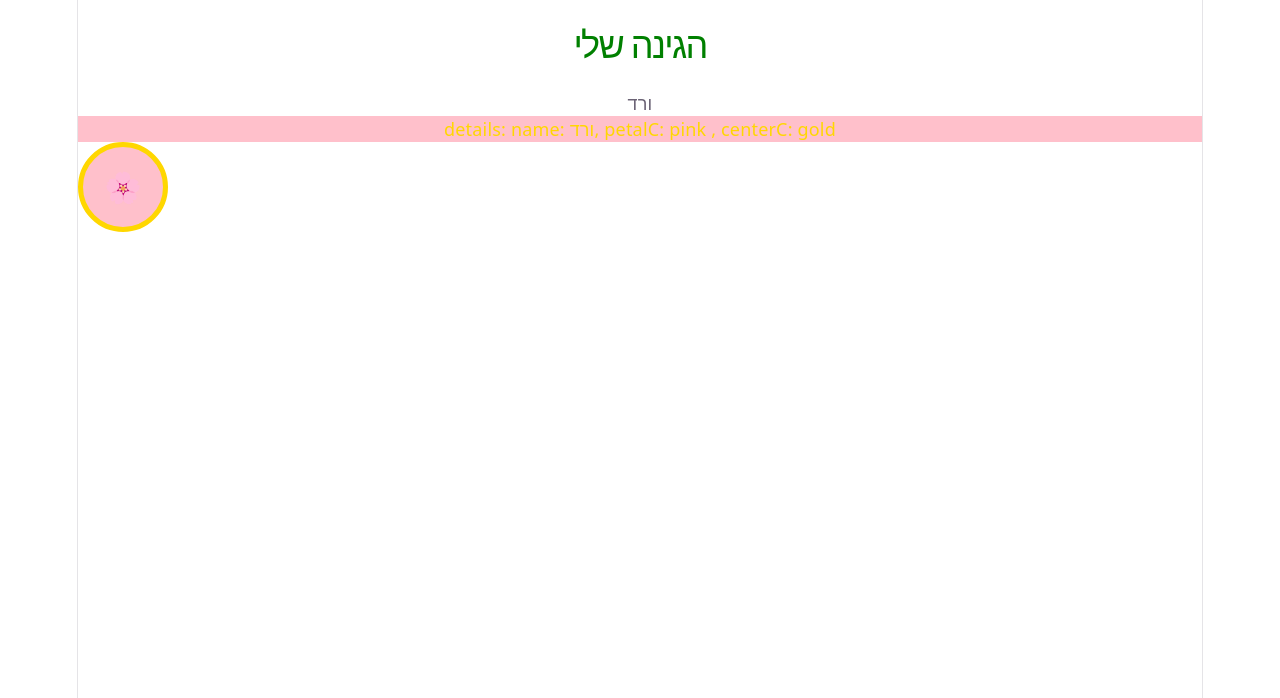
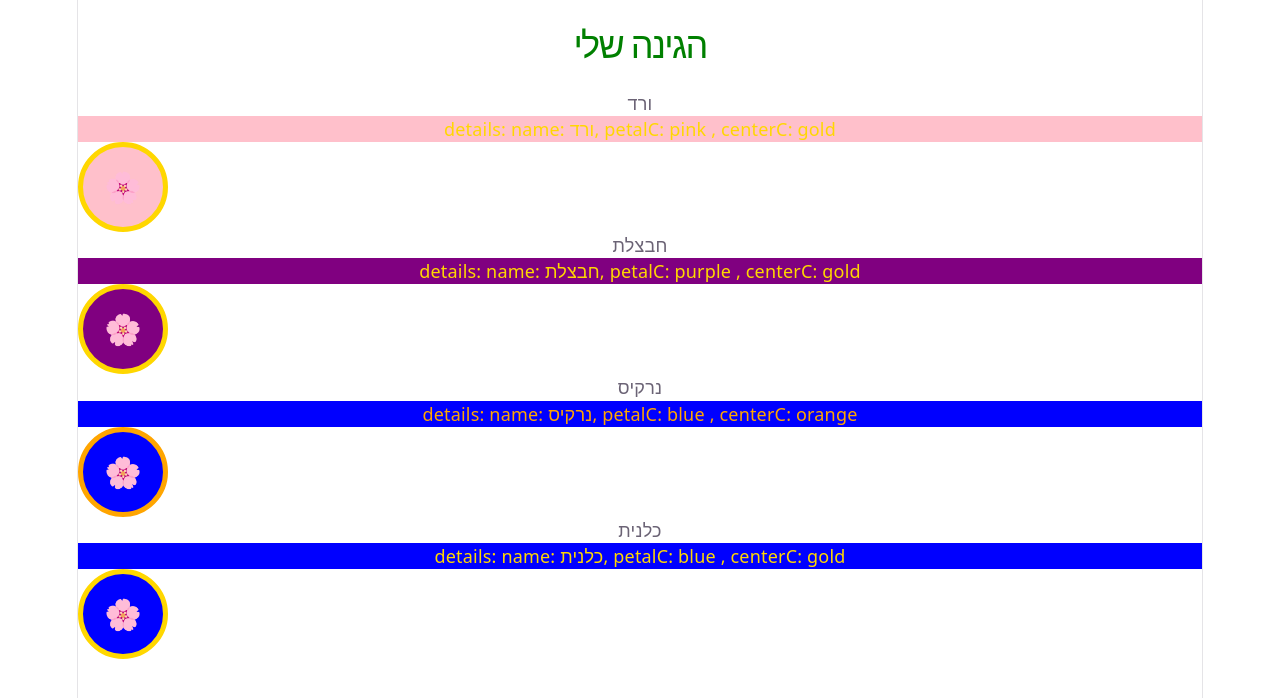
Before and after one commit to hadar-git/ex_01, a React (Vite) app: page / in a window 1280 px wide. Shown: the top 698 px of the page. Built offline with nearby package versions, Linux system fonts and the light colour scheme.

Commit message:
Add default color values and render multiple Flower instances with partial props

```diff
--- a/src/App.jsx
+++ b/src/App.jsx
@@ -7,6 +7,9 @@ function App() {
     <div>
       <Header />
       <Flower name="ורד" petalC="pink" centerC="gold" />
+      <Flower name="חבצלת" petalC="purple" />
+      <Flower name="נרקיס" centerC="orange" />
+      <Flower name="כלנית" />
     </div>
   )
 }
--- a/src/Flower.jsx
+++ b/src/Flower.jsx
@@ -1,7 +1,8 @@
 const Flower = ({ name, petalC, centerC }) => {
     const flowerName = name
-    const petalColor = petalC
-    const centerColor = centerC
+    const petalColor = petalC || "blue"
+    const centerColor = centerC || "gold"
+
 
     return (
         <div onClick={() => alert(`אני פרח מסוג ${flowerName}`)}>
```
Also changed, not shown: public/img.jpg (added).
